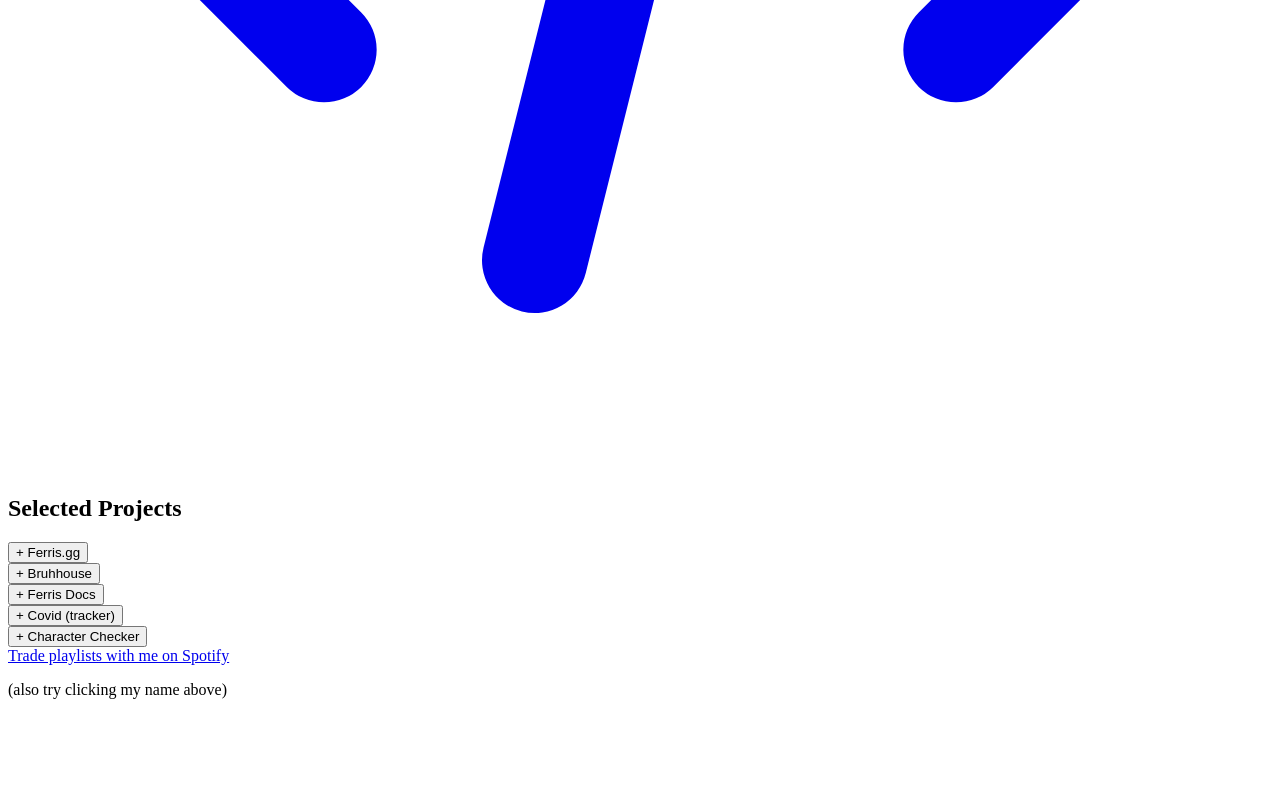
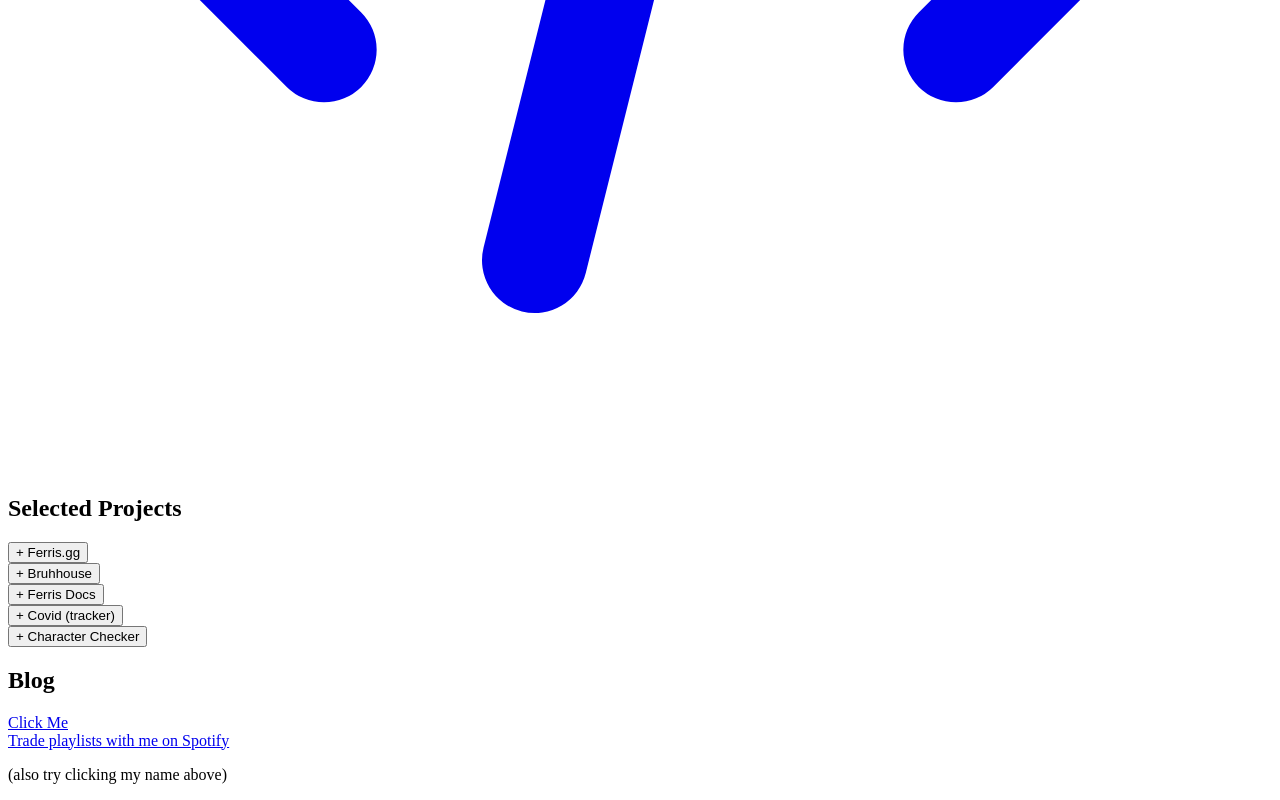
Before and after one commit to darling/portfolio, a Next.js app: page / in a window 1280 px wide. Shown: the part 3497-4297 px from the top of the page. Before the commit the page ends 4212 px from the top, so only its background shows below. Built offline with nearby package versions, Linux system fonts and the light colour scheme.

Commit message:
add blog

```diff
--- a/pages/index.tsx
+++ b/pages/index.tsx
@@ -323,6 +323,8 @@ export default function Home() {
 							);
 						})}
 					</div>
+					<h2 className="text-lg">Blog</h2>
+					<a href="https://blog.ey.lc/">Click Me</a>
 				</div>
 			</div>
 			<div
```
